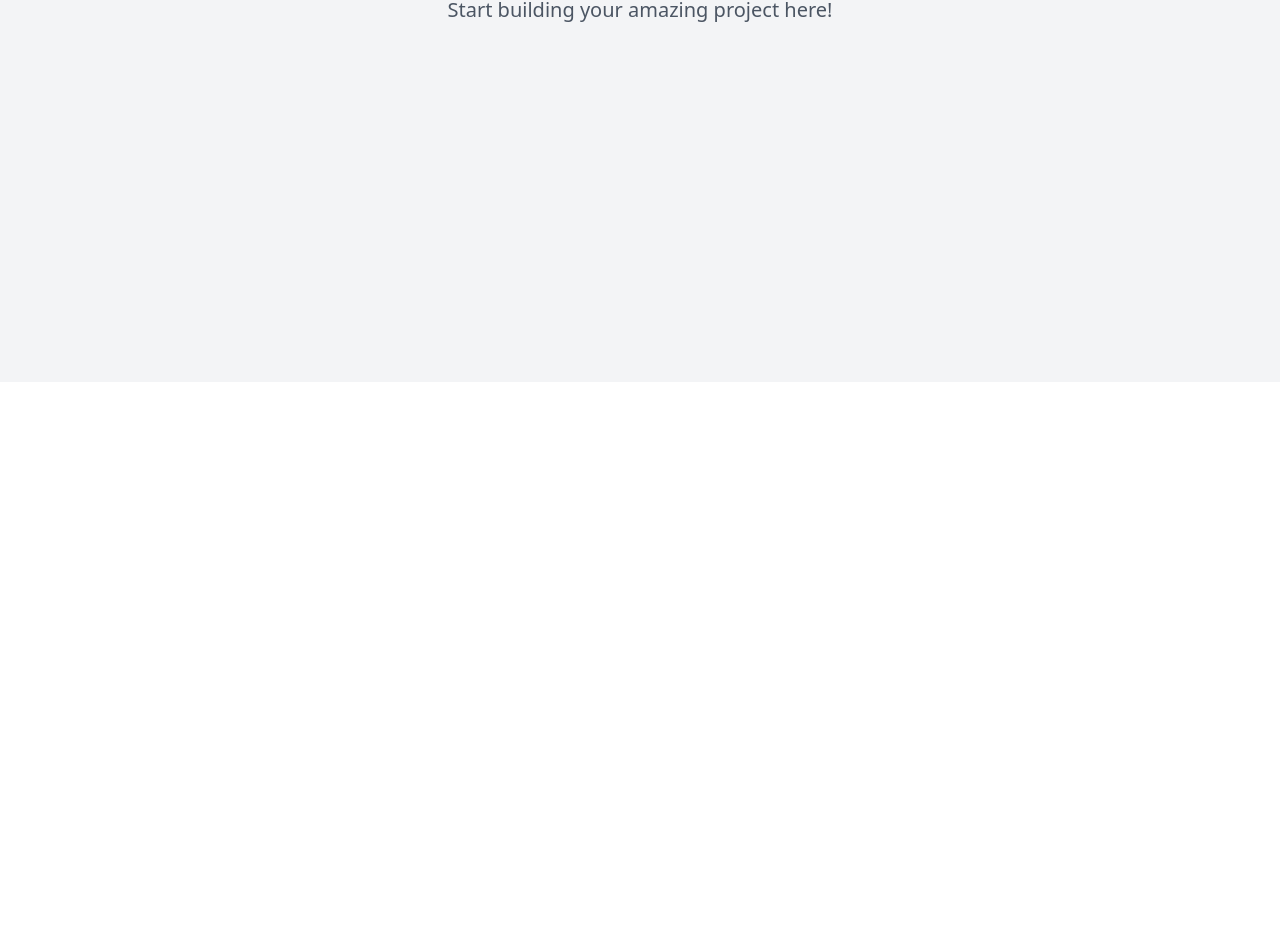
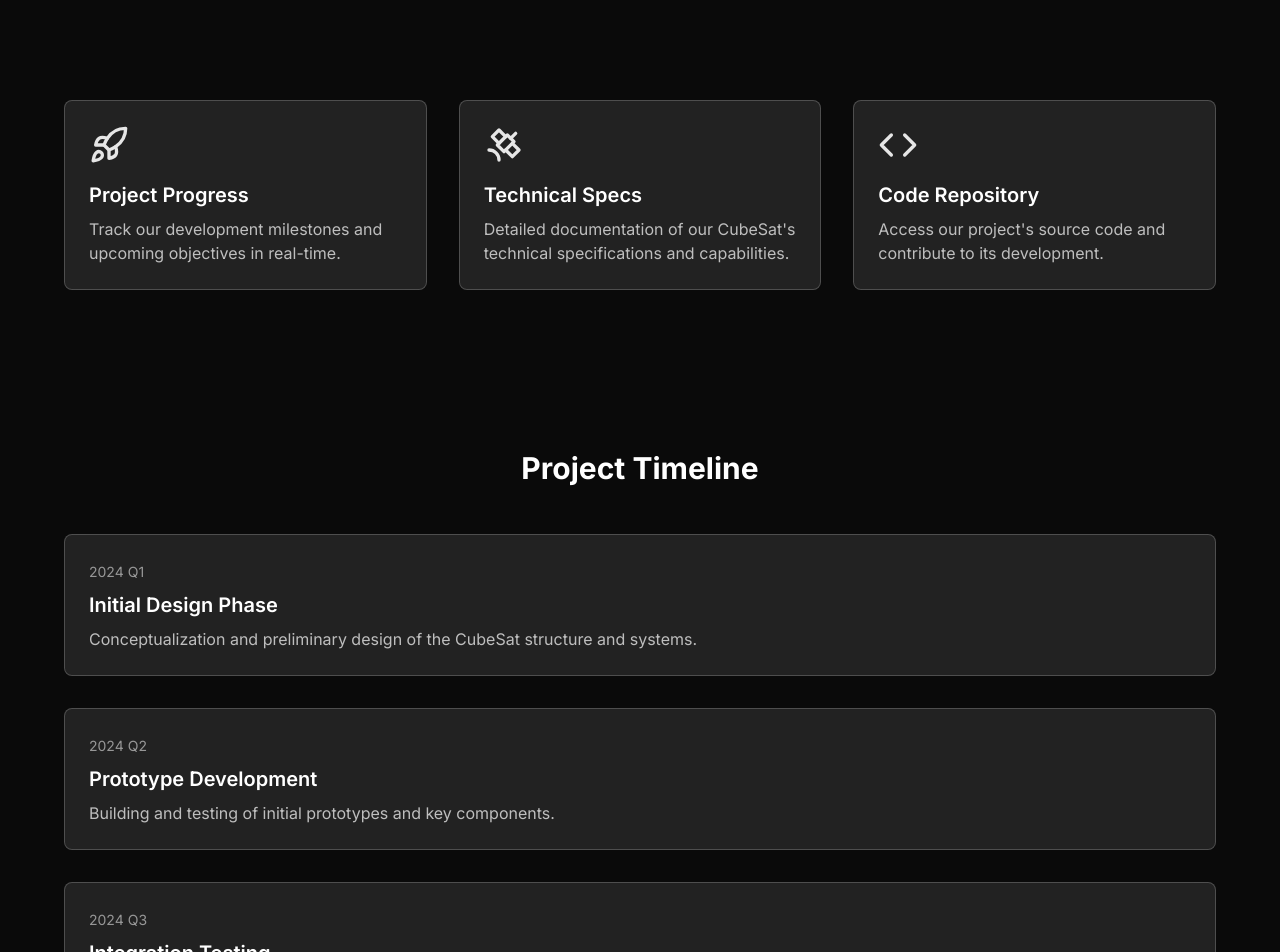
Before and after one commit to marquitos07/cosmic-cube-hub, a React (Vite) app: page / in a window 1280 px wide. Shown: the part 418-1370 px from the top of the page. Before the commit the page ends 800 px from the top, so only its background shows below. Built offline with nearby package versions, Linux system fonts and the light colour scheme.

Commit message:
Implement cubesat progress website
This commit implements a website to display cubesat progress, ideas, and code.  The website will have a clean, minimalist design inspired by space agency websites (ESA, SpaceX, NASA).

```diff
--- a/src/index.css
+++ b/src/index.css
@@ -1,3 +1,6 @@
+
+@import url('https://fonts.googleapis.com/css2?family=Inter:wght@400;500;600;700&display=swap');
+
 @tailwind base;
 @tailwind components;
 @tailwind utilities;
@@ -5,97 +8,41 @@
 @layer base {
   :root {
     --background: 0 0% 100%;
-    --foreground: 222.2 84% 4.9%;
-
+    --foreground: 0 0% 3.9%;
     --card: 0 0% 100%;
-    --card-foreground: 222.2 84% 4.9%;
-
+    --card-foreground: 0 0% 3.9%;
     --popover: 0 0% 100%;
-    --popover-foreground: 222.2 84% 4.9%;
-
-    --primary: 222.2 47.4% 11.2%;
-    --primary-foreground: 210 40% 98%;
-
-    --secondary: 210 40% 96.1%;
-    --secondary-foreground: 222.2 47.4% 11.2%;
-
-    --muted: 210 40% 96.1%;
-    --muted-foreground: 215.4 16.3% 46.9%;
-
-    --accent: 210 40% 96.1%;
-    --accent-foreground: 222.2 47.4% 11.2%;
-
+    --popover-foreground: 0 0% 3.9%;
+    --primary: 0 0% 9%;
+    --primary-foreground: 0 0% 98%;
+    --secondary: 0 0% 96.1%;
+    --secondary-foreground: 0 0% 9%;
+    --muted: 0 0% 96.1%;
+    --muted-foreground: 0 0% 45.1%;
+    --accent: 0 0% 96.1%;
+    --accent-foreground: 0 0% 9%;
     --destructive: 0 84.2% 60.2%;
-    --destructive-foreground: 210 40% 98%;
-
-    --border: 214.3 31.8% 91.4%;
-    --input: 214.3 31.8% 91.4%;
-    --ring: 222.2 84% 4.9%;
-
-    --radius: 0.5rem;
-
-    --sidebar-background: 0 0% 98%;
-
-    --sidebar-foreground: 240 5.3% 26.1%;
-
-    --sidebar-primary: 240 5.9% 10%;
-
-    --sidebar-primary-foreground: 0 0% 98%;
-
-    --sidebar-accent: 240 4.8% 95.9%;
-
-    --sidebar-accent-foreground: 240 5.9% 10%;
-
-    --sidebar-border: 220 13% 91%;
-
-    --sidebar-ring: 217.2 91.2% 59.8%;
+    --destructive-foreground: 0 0% 98%;
+    --border: 0 0% 89.8%;
+    --input: 0 0% 89.8%;
+    --ring: 0 0% 3.9%;
+    --radius: 0.75rem;
   }
 
-  .dark {
-    --background: 222.2 84% 4.9%;
-    --foreground: 210 40% 98%;
-
-    --card: 222.2 84% 4.9%;
-    --card-foreground: 210 40% 98%;
-
-    --popover: 222.2 84% 4.9%;
-    --popover-foreground: 210 40% 98%;
-
-    --primary: 210 40% 98%;
-    --primary-foreground: 222.2 47.4% 11.2%;
-
-    --secondary: 217.2 32.6% 17.5%;
-    --secondary-foreground: 210 40% 98%;
-
-    --muted: 217.2 32.6% 17.5%;
-    --muted-foreground: 215 20.2% 65.1%;
-
-    --accent: 217.2 32.6% 17.5%;
-    --accent-foreground: 210 40% 98%;
-
-    --destructive: 0 62.8% 30.6%;
-    --destructive-foreground: 210 40% 98%;
-
-    --border: 217.2 32.6% 17.5%;
-    --input: 217.2 32.6% 17.5%;
-    --ring: 212.7 26.8% 83.9%;
-    --sidebar-background: 240 5.9% 10%;
-    --sidebar-foreground: 240 4.8% 95.9%;
-    --sidebar-primary: 224.3 76.3% 48%;
-    --sidebar-primary-foreground: 0 0% 100%;
-    --sidebar-accent: 240 3.7% 15.9%;
-    --sidebar-accent-foreground: 240 4.8% 95.9%;
-    --sidebar-border: 240 3.7% 15.9%;
-    --sidebar-ring: 217.2 91.2% 59.8%;
-  }
-}
-
-@layer base {
   * {
     @apply border-border;
   }
 
   body {
-    @apply bg-background text-foreground;
+    @apply bg-space-dark text-space-light antialiased;
+    font-family: 'Inter', sans-serif;
+  }
+
+  .glass {
+    @apply backdrop-blur-md bg-white/10 border border-white/20;
+  }
+
+  .section-padding {
+    @apply py-20 px-4 sm:px-6 lg:px-8;
   }
 }
--- a/src/pages/Index.tsx
+++ b/src/pages/Index.tsx
@@ -1,14 +1,88 @@
-// Update this page (the content is just a fallback if you fail to update the page)
+
+import { Rocket, Satellite, Code } from "lucide-react";
 
 const Index = () => {
   return (
-    <div className="min-h-screen flex items-center justify-center bg-gray-100">
-      <div className="text-center">
-        <h1 className="text-4xl font-bold mb-4">Welcome to Your Blank App</h1>
-        <p className="text-xl text-gray-600">Start building your amazing project here!</p>
-      </div>
+    <div className="min-h-screen bg-space-dark">
+      {/* Hero Section */}
+      <section className="section-padding relative overflow-hidden">
+        <div className="max-w-6xl mx-auto">
+          <div className="animate-fade-up">
+            <span className="px-3 py-1 text-sm border border-space-accent/20 rounded-full glass inline-block mb-4">
+              CubeSat Project
+            </span>
+            <h1 className="text-4xl md:text-6xl font-bold mb-6">
+              Exploring the Future of
+              <br />
+              <span className="text-space-accent">Space Technology</span>
+            </h1>
+            <p className="text-lg text-space-accent/80 max-w-2xl mb-8">
+              Documenting our journey in developing a next-generation CubeSat platform for space exploration and research.
+            </p>
+          </div>
+        </div>
+      </section>
+
+      {/* Features Grid */}
+      <section className="section-padding">
+        <div className="max-w-6xl mx-auto grid grid-cols-1 md:grid-cols-3 gap-8">
+          <div className="glass p-6 rounded-lg animate-fade-up" style={{ animationDelay: "100ms" }}>
+            <Rocket className="w-10 h-10 mb-4 text-space-accent" />
+            <h3 className="text-xl font-semibold mb-2">Project Progress</h3>
+            <p className="text-space-accent/80">
+              Track our development milestones and upcoming objectives in real-time.
+            </p>
+          </div>
+          <div className="glass p-6 rounded-lg animate-fade-up" style={{ animationDelay: "200ms" }}>
+            <Satellite className="w-10 h-10 mb-4 text-space-accent" />
+            <h3 className="text-xl font-semibold mb-2">Technical Specs</h3>
+            <p className="text-space-accent/80">
+              Detailed documentation of our CubeSat's technical specifications and capabilities.
+            </p>
+          </div>
+          <div className="glass p-6 rounded-lg animate-fade-up" style={{ animationDelay: "300ms" }}>
+            <Code className="w-10 h-10 mb-4 text-space-accent" />
+            <h3 className="text-xl font-semibold mb-2">Code Repository</h3>
+            <p className="text-space-accent/80">
+              Access our project's source code and contribute to its development.
+            </p>
+          </div>
+        </div>
+      </section>
+
+      {/* Timeline Section */}
+      <section className="section-padding">
+        <div className="max-w-6xl mx-auto">
+          <h2 className="text-3xl font-bold mb-12 text-center">Project Timeline</h2>
+          <div className="space-y-8">
+            <TimelineItem
+              date="2024 Q1"
+              title="Initial Design Phase"
+              description="Conceptualization and preliminary design of the CubeSat structure and systems."
+            />
+            <TimelineItem
+              date="2024 Q2"
+              title="Prototype Development"
+              description="Building and testing of initial prototypes and key components."
+            />
+            <TimelineItem
+              date="2024 Q3"
+              title="Integration Testing"
+              description="System integration and comprehensive testing phase."
+            />
+          </div>
+        </div>
+      </section>
     </div>
   );
 };
 
+const TimelineItem = ({ date, title, description }: { date: string; title: string; description: string }) => (
+  <div className="glass p-6 rounded-lg animate-fade-up">
+    <span className="text-sm text-space-accent/60">{date}</span>
+    <h3 className="text-xl font-semibold mt-2 mb-2">{title}</h3>
+    <p className="text-space-accent/80">{description}</p>
+  </div>
+);
+
 export default Index;
--- a/tailwind.config.ts
+++ b/tailwind.config.ts
@@ -1,96 +1,85 @@
+
 import type { Config } from "tailwindcss";
 
 export default {
   darkMode: ["class"],
-	content: [
-		"./pages/**/*.{ts,tsx}",
-		"./components/**/*.{ts,tsx}",
-		"./app/**/*.{ts,tsx}",
-		"./src/**/*.{ts,tsx}",
-	],
+  content: ["./pages/**/*.{ts,tsx}", "./components/**/*.{ts,tsx}", "./app/**/*.{ts,tsx}", "./src/**/*.{ts,tsx}"],
   prefix: "",
   theme: {
     container: {
       center: true,
-			padding: '2rem',
+      padding: "2rem",
       screens: {
-				'2xl': '1400px'
-			}
+        "2xl": "1400px",
+      },
     },
     extend: {
       colors: {
-				border: 'hsl(var(--border))',
-				input: 'hsl(var(--input))',
-				ring: 'hsl(var(--ring))',
-				background: 'hsl(var(--background))',
-				foreground: 'hsl(var(--foreground))',
+        border: "hsl(var(--border))",
+        input: "hsl(var(--input))",
+        ring: "hsl(var(--ring))",
+        background: "hsl(var(--background))",
+        foreground: "hsl(var(--foreground))",
+        space: {
+          dark: "#0A0A0A",
+          light: "#FFFFFF",
+          accent: "#E6E6E6",
+          silver: "#C0C0C0",
+        },
         primary: {
-					DEFAULT: 'hsl(var(--primary))',
-					foreground: 'hsl(var(--primary-foreground))'
+          DEFAULT: "hsl(var(--primary))",
+          foreground: "hsl(var(--primary-foreground))",
         },
         secondary: {
-					DEFAULT: 'hsl(var(--secondary))',
-					foreground: 'hsl(var(--secondary-foreground))'
+          DEFAULT: "hsl(var(--secondary))",
+          foreground: "hsl(var(--secondary-foreground))",
         },
         destructive: {
-					DEFAULT: 'hsl(var(--destructive))',
-					foreground: 'hsl(var(--destructive-foreground))'
+          DEFAULT: "hsl(var(--destructive))",
+          foreground: "hsl(var(--destructive-foreground))",
         },
         muted: {
-					DEFAULT: 'hsl(var(--muted))',
-					foreground: 'hsl(var(--muted-foreground))'
+          DEFAULT: "hsl(var(--muted))",
+          foreground: "hsl(var(--muted-foreground))",
         },
         accent: {
-					DEFAULT: 'hsl(var(--accent))',
-					foreground: 'hsl(var(--accent-foreground))'
+          DEFAULT: "hsl(var(--accent))",
+          foreground: "hsl(var(--accent-foreground))",
         },
         popover: {
-					DEFAULT: 'hsl(var(--popover))',
-					foreground: 'hsl(var(--popover-foreground))'
+          DEFAULT: "hsl(var(--popover))",
+          foreground: "hsl(var(--popover-foreground))",
         },
         card: {
-					DEFAULT: 'hsl(var(--card))',
-					foreground: 'hsl(var(--card-foreground))'
+          DEFAULT: "hsl(var(--card))",
+          foreground: "hsl(var(--card-foreground))",
         },
-				sidebar: {
-					DEFAULT: 'hsl(var(--sidebar-background))',
-					foreground: 'hsl(var(--sidebar-foreground))',
-					primary: 'hsl(var(--sidebar-primary))',
-					'primary-foreground': 'hsl(var(--sidebar-primary-foreground))',
-					accent: 'hsl(var(--sidebar-accent))',
-					'accent-foreground': 'hsl(var(--sidebar-accent-foreground))',
-					border: 'hsl(var(--sidebar-border))',
-					ring: 'hsl(var(--sidebar-ring))'
-				}
-			},
-			borderRadius: {
-				lg: 'var(--radius)',
-				md: 'calc(var(--radius) - 2px)',
-				sm: 'calc(var(--radius) - 4px)'
       },
       keyframes: {
-				'accordion-down': {
-					from: {
-						height: '0'
+        "fade-up": {
+          "0%": {
+            opacity: "0",
+            transform: "translateY(10px)",
           },
-					to: {
-						height: 'var(--radix-accordion-content-height)'
-					}
+          "100%": {
+            opacity: "1",
+            transform: "translateY(0)",
           },
-				'accordion-up': {
-					from: {
-						height: 'var(--radix-accordion-content-height)'
         },
-					to: {
-						height: '0'
-					}
-				}
+        "fade-in": {
+          "0%": {
+            opacity: "0",
+          },
+          "100%": {
+            opacity: "1",
+          },
+        },
       },
       animation: {
-				'accordion-down': 'accordion-down 0.2s ease-out',
-				'accordion-up': 'accordion-up 0.2s ease-out'
-			}
-		}
+        "fade-up": "fade-up 0.5s ease-out",
+        "fade-in": "fade-in 0.3s ease-out",
+      },
+    },
   },
   plugins: [require("tailwindcss-animate")],
 } satisfies Config;
```
Lines whose indentation alone changed are shown as unchanged.
